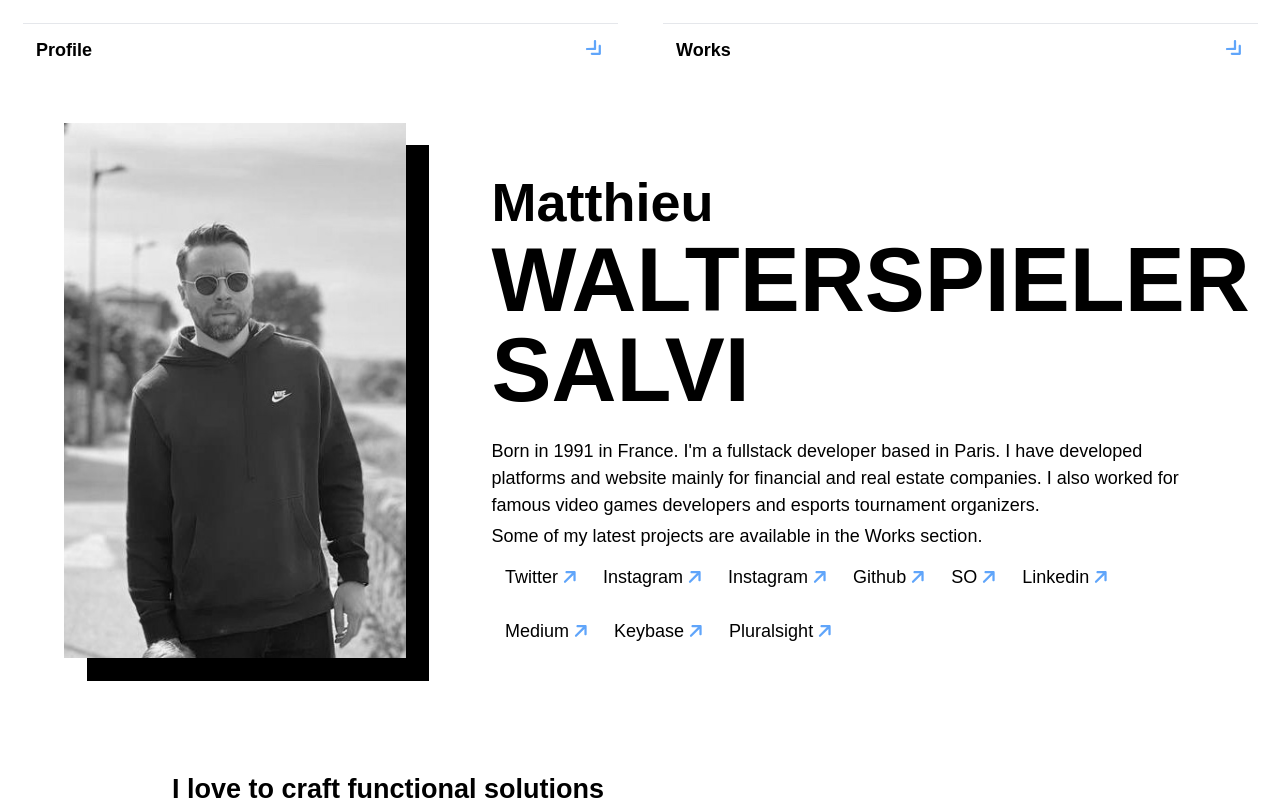
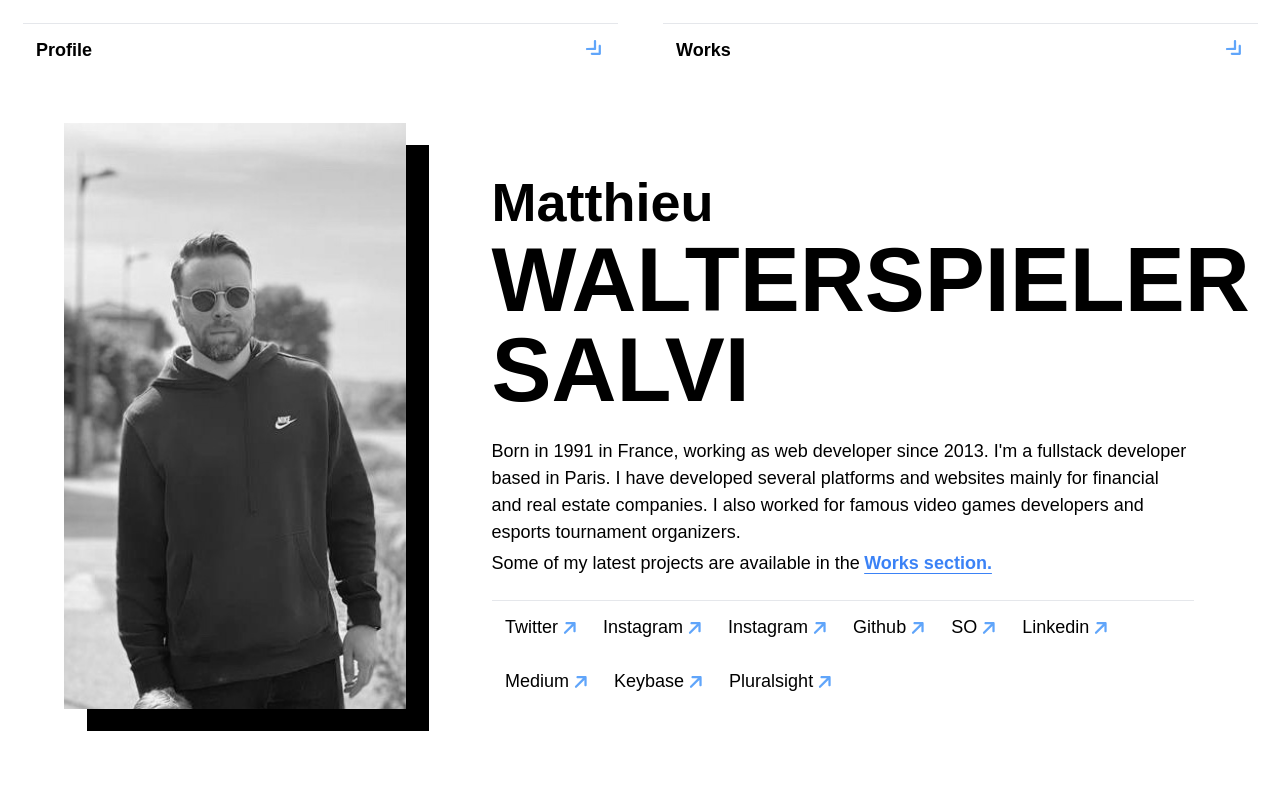
Before and after one commit to walterspieler/Walterspieler-II, a Next.js app: page / in a window 1280 px wide. Shown: the top 800 px of the page. Built offline with nearby package versions, Linux system fonts and the light colour scheme; a web font is replaced by a local one.

Commit message:
chore(Content): :pencil2: Content updated

```diff
--- a/components/projectButton.tsx
+++ b/components/projectButton.tsx
@@ -11,7 +11,7 @@ export default function ProjectButton({
   link,
 }: {
   title: string;
-  year: number;
+  year: number | string;
   link: string;
 }) {
   const [x, setX] = useState(0);
--- a/pages/index.tsx
+++ b/pages/index.tsx
@@ -7,6 +7,7 @@ import { FontAwesomeIcon } from "@fortawesome/react-fontawesome";
 import { motion } from "framer-motion";
 import Head from "next/head";
 import Image from "next/image";
+import Link from "next/link";
 
 import ExternalLink from "components/externalLink";
 
@@ -48,15 +49,28 @@ export default function Home() {
             <span className="z-10 font-black">WALTERSPIELER SALVI</span>
           </h1>
           <p className="font-thin">
-            Born in 1991 in France. I'm a fullstack developer based in Paris. I
-            have developed platforms and website mainly for financial and real
-            estate companies. I also worked for famous video games developers
-            and esports tournament organizers.
+            Born in 1991 in France, working as web developer since 2013. I'm a
+            fullstack developer based in Paris. I have developed several
+            platforms and websites mainly for financial and real estate
+            companies. I also worked for famous video games developers and
+            esports tournament organizers.
           </p>
-          <p className="mt-1 font-thin">
-            Some of my latest projects are available in the Works section.
+          <p className="mt-1 flex font-thin">
+            <div className="mr-1">
+              Some of my latest projects are available in the{" "}
+            </div>
+            <motion.div whileHover={{ scale: 1.01, y: 2 }}>
+              <Link
+                href={{
+                  pathname: "/works",
+                }}
+                className="font-bold text-blue-500 underline underline-offset-4"
+              >
+                Works section.
+              </Link>
+            </motion.div>
           </p>
-          <div className="flex flex-wrap items-center justify-start">
+          <div className="mt-5 flex flex-wrap items-center justify-start border-t">
             <ExternalLink
               text={"Twitter"}
               link={"https://twitter.com/mwalterspieler"}
--- a/pages/works.tsx
+++ b/pages/works.tsx
@@ -18,13 +18,13 @@ export default function Works() {
           some of my latest projects."
         />
       </Head>
-      <div className="m-5 grid grid-cols-2">
-        <p className="mb-8 text-2xl font-bold">
+      <div className="mb-20 mt-10 grid grid-cols-2">
+        <p className="text-2xl font-bold">
           I love to craft functional solutions for unique problems. These are
           some of my latest projects.
         </p>
       </div>
-      <div className="m-5 grid gap-14">
+      <div className="m-5 mb-0 grid gap-x-14">
         <ul>
           <li className="pb-5">
             <ProjectButton
@@ -47,7 +47,24 @@ export default function Works() {
               link={"https://redblue.fr/"}
             />
           </li>
+          <li className="pb-5">
+            <ProjectButton
+              title={"Blacksmith"}
+              year={"since 2019"}
+              link={"https://blacksmith.studio/"}
+            />
+          </li>
+          <li>
+            <ProjectButton
+              title={"Fundee by Turgot Asset Management"}
+              year={"2015-2019"}
+              link={"https://fundee.fr/"}
+            />
+          </li>
         </ul>
+        <p className="mt-5 text-sm text-gray-400">
+          Note: The list is not intended to be exhaustive.
+        </p>
       </div>
     </Layout>
   );
```
